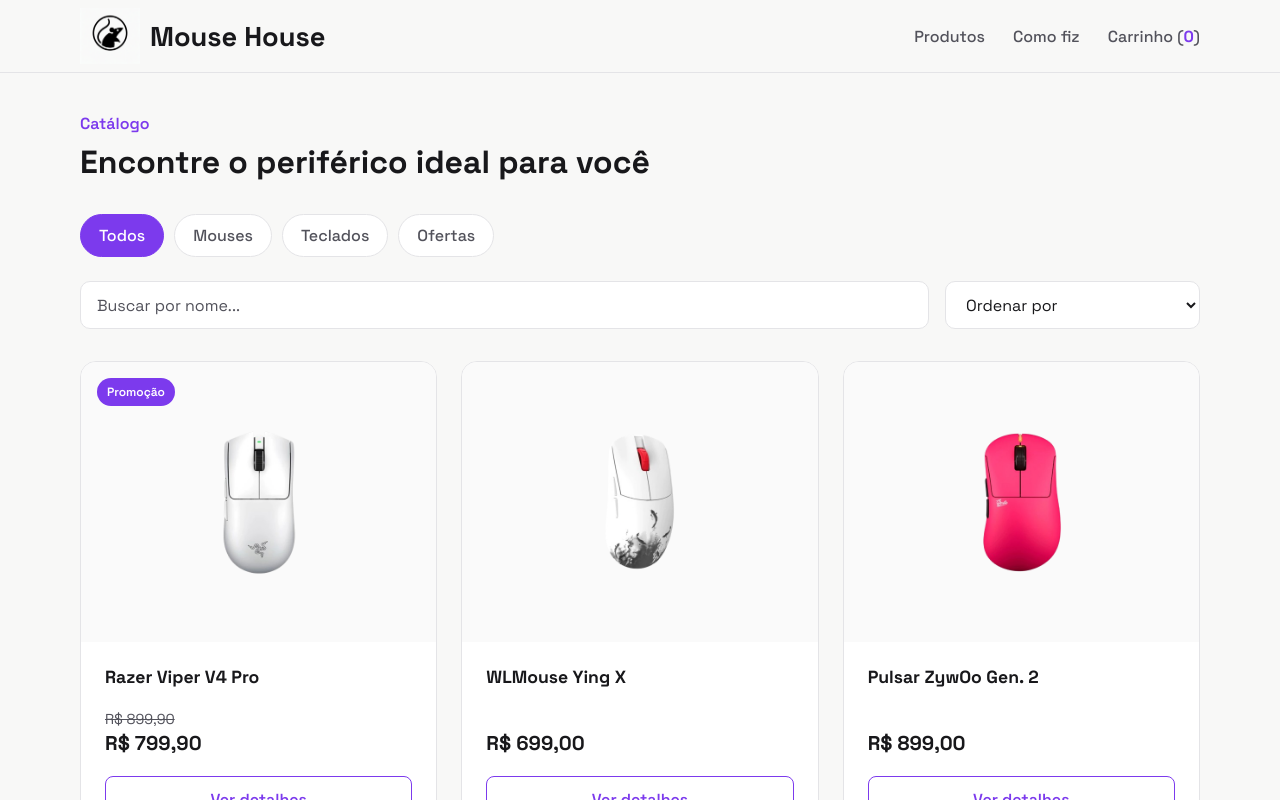
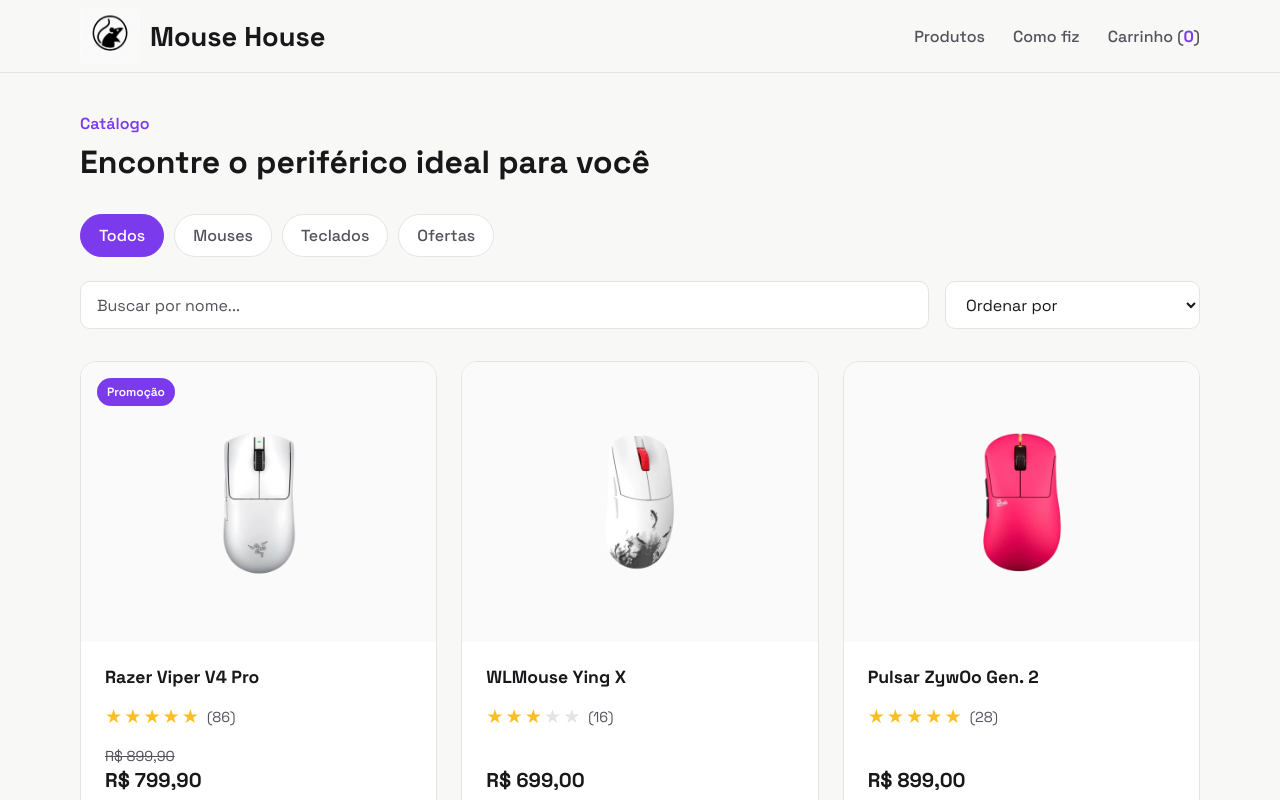
Before and after one commit to m9ts/e-commerce, a React (Vite) app in the folder mouse-house/: page / in a window 1280 px wide. Shown: the top 800 px of the page. Built offline with nearby package versions, Linux system fonts and the light colour scheme.

Commit message:
adiciona estrelas de avaliação e reviews

```diff
--- a/mouse-house/public/products.json
+++ b/mouse-house/public/products.json
@@ -7,6 +7,8 @@
     "price": 799.90,
     "oldPrice": 899.90,
     "promotion": true,
+    "rating": 5,
+    "reviews": 86,
     "image": "/images/v4_pro.png",
     "specifications": {
       "dimensions": "128 mm (C) x 68 mm (L) x 44 mm (A)",
@@ -30,6 +32,8 @@
     "description": "Mouse gamer sem fio de alta performance",
     "price": 699.00,
     "promotion": false,
+    "rating": 3,
+    "reviews": 16,
     "image": "/images/ying_x.png",
     "specifications": {
       "dimensions": "119 mm (C) x 60 mm (L) x 37 mm (A)",
@@ -53,6 +57,8 @@
     "description": "Mouse gamer desenvolvido para alto desempenho competitivo",
     "price": 899.00,
     "promotion": false,
+    "rating": 5,
+    "reviews": 28,
     "image": "/images/zywoo_gen2.png",
     "specifications": {
       "dimensions": "119.4 mm (C) x 67.5 mm (L) x 43.5 mm (A)",
@@ -76,6 +82,8 @@
     "description": "Mouse sem fio voltado para precisão e desempenho",
     "price": 749.00,
     "promotion": false,
+    "rating": 4,
+    "reviews": 10,
     "image": "/images/a7x_ultra.png",
     "specifications": {
       "dimensions": "125.7 mm (C) x 63.2 mm (L) x 39.8 mm (A)",
@@ -100,6 +108,8 @@
     "price": 649.90,
     "oldPrice": 749.90,
     "promotion": true,
+    "rating": 4,
+    "reviews": 8,
     "image": "/images/atk_zero_extreme.png",
     "specifications": {
       "dimensions": "120.1 mm (C) x 63.2 mm (L) x 38.1 mm (A)",
@@ -123,6 +133,8 @@
     "description": "Mouse ultraleve desenvolvido para movimentos rápidos e precisos",
     "price": 829.00,
     "promotion": false,
+    "rating": 5,
+    "reviews": 7,
     "image": "/images/x2_crazylight.png",
     "specifications": {
       "dimensions": "115.6 mm (C) x 61 mm (L) x 36.6 mm (A)",
@@ -146,6 +158,8 @@
     "description": "Mouse sem fio de alto desempenho com polling rate de até 8K",
     "price": 999.00,
     "promotion": false,
+    "rating": 4,
+    "reviews": 14,
     "image": "/images/maya_x.png",
     "specifications": {
       "dimensions": "124 mm (C) x 64 mm (L) x 40 mm (A)",
@@ -169,6 +183,8 @@
     "description": "Teclado magnético compacto desenvolvido para alta performance",
     "price": 1299.90,
     "promotion": false,
+    "rating": 5,
+    "reviews": 9,
     "image": "/images/atk_edge_60_he.png",
     "specifications": {
       "layout": "60% com 61 teclas - ANSI",
@@ -186,6 +202,8 @@
     "price": 1150,
     "oldPrice": 1250.00,
     "promotion": true,
+    "rating": 5,
+    "reviews": 67,
     "image": "/images/wooting_two_he.png",
     "specifications": {
       "layout": "Full Size com teclado numérico - ANSI",
@@ -202,6 +220,8 @@
     "description": "Teclado magnético compacto com construção em liga de alumínio",
     "price": 1200,
     "promotion": false,
+    "rating": 4,
+    "reviews": 11,
     "image": "/images/gravastar_mercury_v60.png",
     "specifications": {
       "layout": "60% com 61 teclas - ANSI",
@@ -219,6 +239,8 @@
     "price": 999.90,
     "oldPrice": 1100.00,
     "promotion": true,
+    "rating": 5,
+    "reviews": 7,
     "image": "/images/polar_65_calabera.png",
     "specifications": {
       "layout": "65% - ANSI",
@@ -235,6 +257,8 @@
     "description": "Teclado gamer magnético 75% em alumínio com Rapid Trigger e polling rate de 8K",
     "price": 1699.90,
     "promotion": false,
+    "rating": 5,
+    "reviews": 4,
     "image": "/images/everglide_su75_pro.png",
     "specifications": {
       "layout": "75% - ANSI US",
--- a/mouse-house/src/components/ProductCard.jsx
+++ b/mouse-house/src/components/ProductCard.jsx
@@ -1,4 +1,5 @@
 import { useState } from 'react';
+import Stars from './Stars';
 
 function ProductCard({
   product,
@@ -39,6 +40,11 @@
       <div className="product-info">
         <h3>{product.name}</h3>
 
+        <Stars
+          rating={product.rating}
+          reviews={product.reviews}
+        />
+
         <div className="product-price-container">
           {product.promotion && (
             <span className="old-price">
@@ -68,7 +74,7 @@
           className={`cart-button ${added ? 'added' : ''}`}
           onClick={handleAddedToCart}
         >
-          {added ? 'Adicionado' : 'Adicionar ao carrinho' }
+          {added ? 'Adicionado' : 'Adicionar ao carrinho'}
         </button>
       </div>
     </article>
--- /dev/null
+++ b/mouse-house/src/components/Stars.jsx
@@ -0,0 +1,22 @@
+function Stars({ rating, reviews }) {
+  return (
+    <div className="product-rating">
+      <div className="rating-stars">
+        {Array.from({ length: 5 }).map((_, index) => (
+          <span
+            key={index}
+            className={index < rating ? 'star preenchida' : 'star'}
+          >
+            ★
+          </span>
+        ))}
+      </div>
+
+      <span className="rating-reviews">
+        ({reviews})
+      </span>
+    </div>
+  );
+}
+
+export default Stars;
--- a/mouse-house/src/styles/global.css
+++ b/mouse-house/src/styles/global.css
@@ -1151,3 +1151,30 @@
 
   border: 0;
 }
+
+.product-rating {
+  display: flex;
+  align-items: center;
+  gap: 8px;
+
+  margin-bottom: 12px;
+}
+
+.rating-stars {
+  display: flex;
+  gap: 2px;
+}
+
+.star {
+  color: var(--color-border);
+  font-size: 1.2rem;
+}
+
+.star.preenchida {
+  color: #fbbf24;
+}
+
+.rating-reviews {
+  color: var(--color-text-secondary);
+  font-size: 0.9rem;
+}
```
